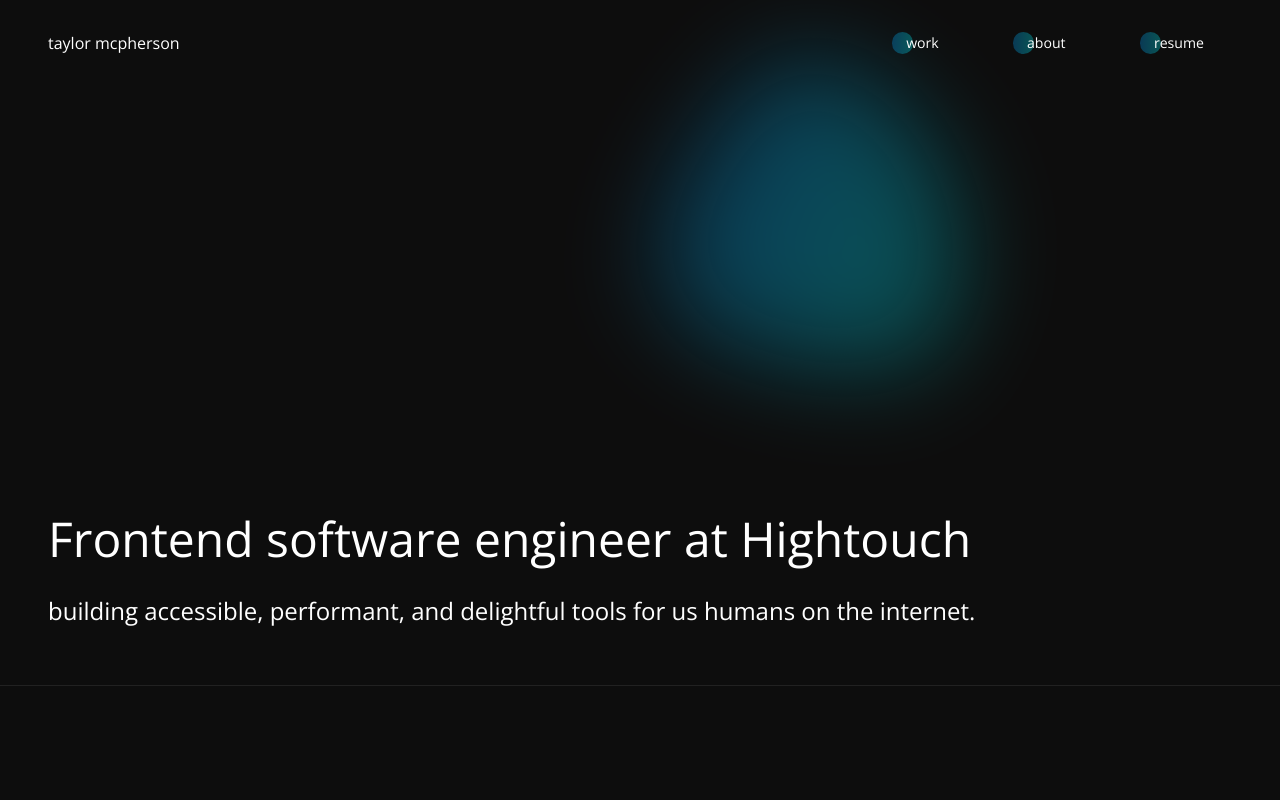
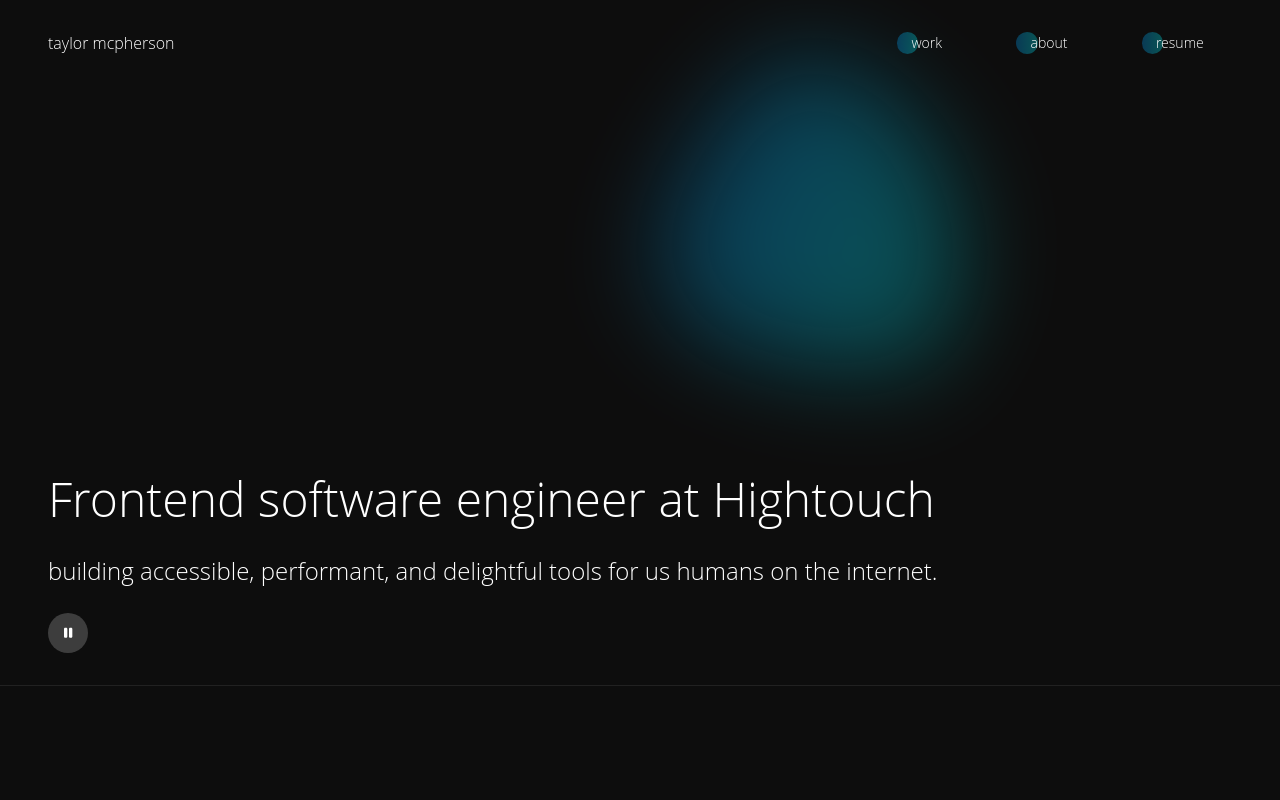
Before and after one commit to taylormcpherson/portfolio-2023, a Next.js app: page / in a window 1280 px wide. Shown: the top 800 px of the page. Built offline with nearby package versions, Linux system fonts and the light colour scheme.

Commit message:
add animation pause

```diff
--- a/components/layout.tsx
+++ b/components/layout.tsx
@@ -1,21 +1,18 @@
-import Head from 'next/head'
-import Link from 'next/link'
-import { FC, ReactNode } from 'react'
+import Head from "next/head";
+import Link from "next/link";
+import { FC, ReactNode } from "react";
 import {Helmet} from "react-helmet";
-import { NavBar } from '../components/nav'
-import styles from '../styles/Layout.module.css'
-import { Open_Sans } from '@next/font/google'
-import { FontAwesomeIcon } from "@fortawesome/react-fontawesome"
-import { faLinkedinIn, faGithub } from "@fortawesome/free-brands-svg-icons"
-import { faEnvelope } from '@fortawesome/free-solid-svg-icons'
-
-const openSans = Open_Sans({ subsets: ['latin'] });
+import { NavBar } from "../components/nav";
+import styles from "../styles/Layout.module.css";
+import { FontAwesomeIcon } from "@fortawesome/react-fontawesome";
+import { faLinkedinIn, faGithub } from "@fortawesome/free-brands-svg-icons";
+import { faEnvelope } from "@fortawesome/free-solid-svg-icons";
 
 export const Layout: FC<Readonly<{children: ReactNode}>> = ({children}) =>
 (
   <div className={styles.container}>
 
-    <Helmet htmlAttributes={{ lang: 'en-US' }}>
+    <Helmet htmlAttributes={{ lang: "en-US" }}>
       <title>Taylor McPherson</title>
       <meta name="description" content="Frontend software engineer specializing in accessible, responsive, performant, and delightful user-first web applications." />
       <meta charSet="utf-8" />
--- a/pages/index.tsx
+++ b/pages/index.tsx
@@ -1,9 +1,10 @@
+import { Helmet } from "react-helmet";
+import { useState } from "react";
+import { FontAwesomeIcon } from "@fortawesome/react-fontawesome";
+import { faPause, faPlay } from "@fortawesome/free-solid-svg-icons";
+
 import { Layout } from "../components/layout";
 import { Card } from "../components/card";
-
-import styles from "../styles/Home.module.css";
-import textStyles from "../styles/Typography.module.css";
-import cardStyles from "../styles/Card.module.css";
 
 import HightouchImage from "../public/images/hightouch.png";
 import HeiferImage from "../public/images/heifer.png";
@@ -11,7 +12,11 @@
 import PernImage from "../public/images/pern.png";
 import BlogImage from "../public/images/great-blog.png";
 import CmhfImage from "../public/images/cmhf.png";
-import { Helmet } from "react-helmet";
+
+import styles from "../styles/Home.module.css";
+import textStyles from "../styles/Typography.module.css";
+import cardStyles from "../styles/Card.module.css";
+
 
 const projects = [
   {
@@ -67,16 +72,34 @@
 ];
 
 export default function Home() {
+  const [isPaused, setPausedState] = useState<boolean>(false);
+
   return (
     <Layout>
       <Helmet title="Work | Taylor McPherson" />
-      <section className={styles.container}>
+      <section className={`${styles.container} ${isPaused ? styles.isPaused : ''}`}>
         <h1 className={textStyles.title}>
           Frontend software engineer at Hightouch
         </h1>
         <h2 className={textStyles.description}>
           building accessible, performant, and delightful tools for us humans on the internet.
         </h2>
+        <button
+          aria-label="Pause animation"
+          className={`${styles.button} ${!isPaused ? styles.isVisible : ''}`}
+          data-state="pause"
+          onClick={()=>setPausedState(true)}
+        >
+          <FontAwesomeIcon className={styles.icon} icon={faPause} />
+        </button>
+        <button
+          aria-label="Play animation"
+          className={`${styles.button} ${isPaused ? styles.isVisible : ''}`}
+          data-state="play"
+          onClick={()=>setPausedState(false)}
+        >
+          <FontAwesomeIcon className={styles.icon} icon={faPlay} />
+        </button>
       </section>
       <section>
         <h2 className={textStyles.leadIn}>
--- a/styles/About.module.css
+++ b/styles/About.module.css
@@ -15,7 +15,7 @@
 
 
 .container:before {
-    --size: 200px;
+    --size: 100px;
     --speed: 30s;
     --easing: linear;
 
--- a/styles/Home.module.css
+++ b/styles/Home.module.css
@@ -12,8 +12,11 @@
 
 .container:before {
   --size: 100px;
-  --speed: 32s;
+
+  --duration: 32s;
   --easing: linear;
+  --iteration: infinite;
+  --direction: alternate-reverse;
 
   content: '';
   position: absolute;
@@ -25,15 +28,60 @@
   background-image: linear-gradient(rgb(0, 162, 255), rgb(0, 255, 255));
   border-radius: 30% 70% 70% 30% / 30% 30% 70% 70%;
   opacity: 0.3;
-
-  animation: dance var(--speed) var(--easing) alternate-reverse infinite;
   transition: all 0.25s ease-in-out;
   z-index: 2;
+
+  animation: dance var(--duration) var(--easing) var(--iteration) var(--direction) var(--state, running) ;
+}
+
+.container.isPaused:before {
+  --state: paused;
+}
+
+.button {
+  width: 12px;
+  height: 12px;
+  padding: 16px;
+  background: rgba(255, 255, 255, 0.2);
+  border-radius: 100%;
+  color: white;
+  display: flex;
+  align-items: center;
+  justify-content: center;
+  opacity: 1;
+  transition: all 0.15s ease;
+}
+
+.button[data-state="play"] .icon {
+  margin-left: 2px;
+}
+
+.button:not(.isVisible) {
+  display: none;
+}
+
+.button:hover {
+  background: rgba(255, 255, 255, 0.8);
+  color: rgb(13, 13, 13);
+}
+
+.icon {
+  font-size: 0.8em;
 }
 
 @media (min-width: 600px) {
   .container:before {
     --size: 200px;
+  }
+
+  .button {
+    width: 16px;
+    height: 16px;
+    padding: 20px;
+  }
+
+  .icon {
+    font-size: 1em;
   }
 }
 
--- a/styles/globals.css
+++ b/styles/globals.css
@@ -23,6 +23,12 @@
   text-decoration: none;
 }
 
+button {
+  border: none;
+  padding: 0;
+  background: none;
+}
+
 ul {
   list-style: none;
 }
```
